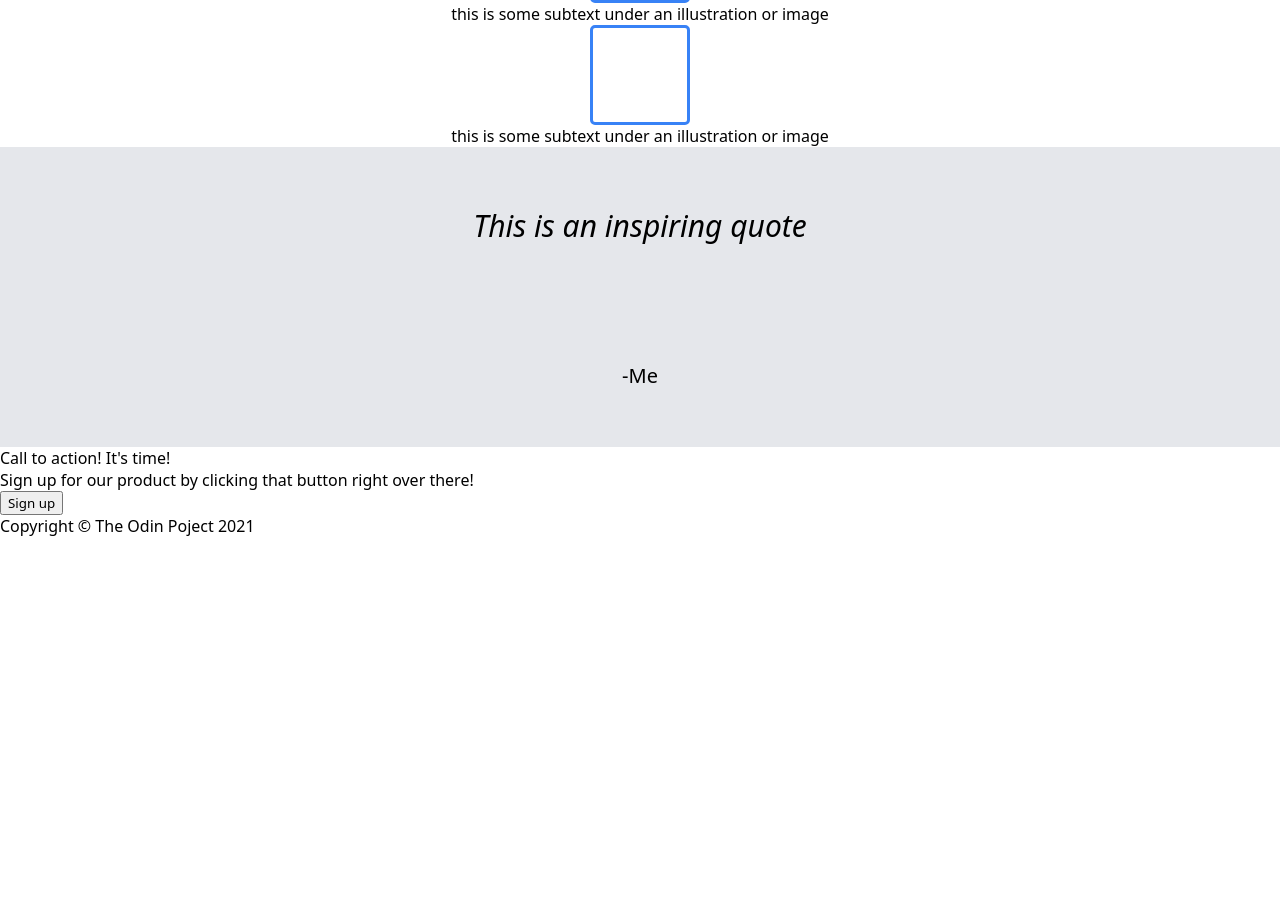
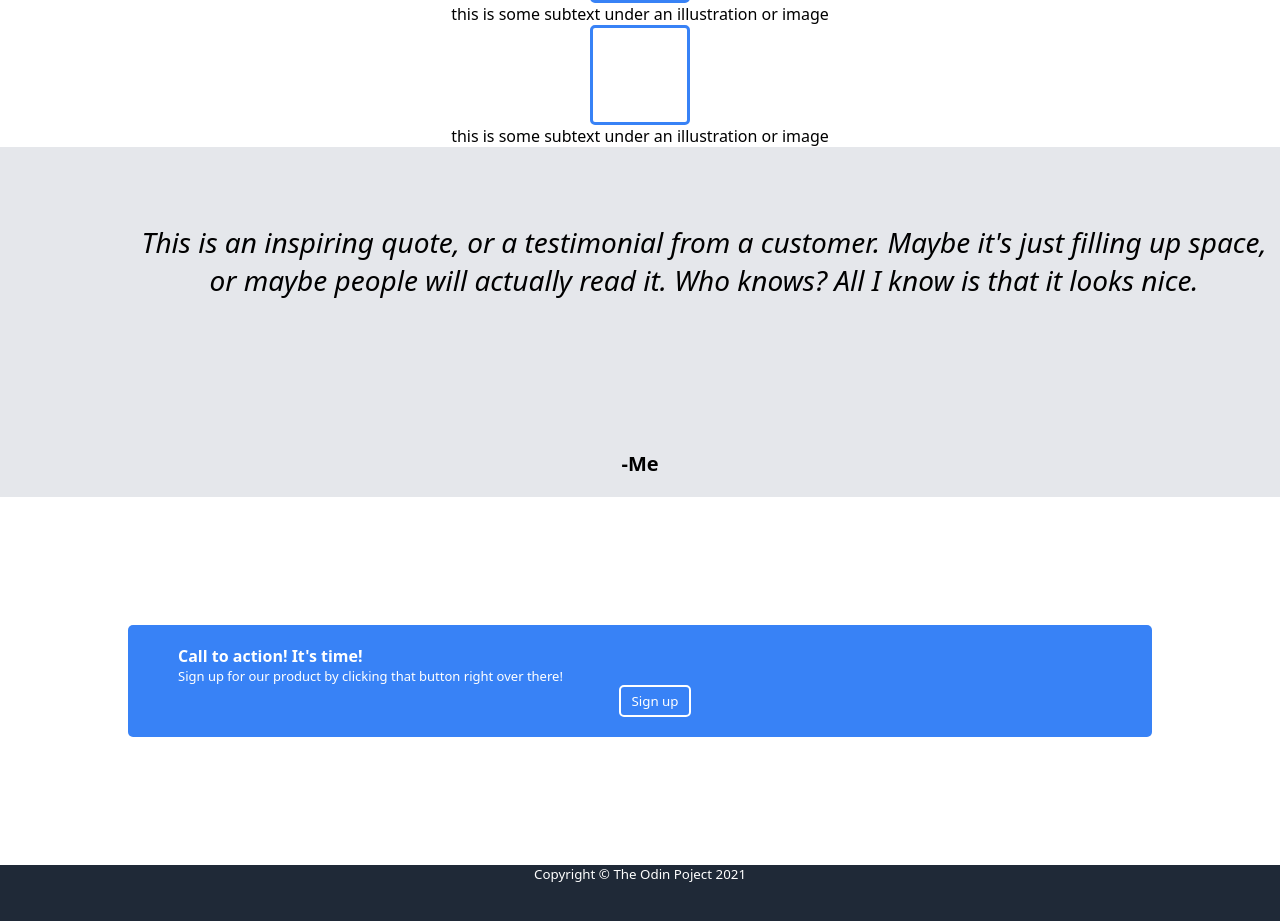
Before and after one commit to SimrahRuqiya/landing-page, a plain HTML site: page index.html in a window 1280 px wide. Shown: the part 753-1674 px from the top of the page. Before the commit the page ends 1290 px from the top, so only its background shows below. Drawn offline with Linux system fonts and the light colour scheme.

Commit message:
everything done but the item boxes need to be fixed

```diff
--- a/index.html
+++ b/index.html
@@ -44,7 +44,7 @@
         </div>
 
         <div class="quote">
-            <p>This is an inspiring quote</p>
+            <p class="text-quote">This is an inspiring quote, or a testimonial from a customer. Maybe it's just filling up space, or maybe people will actually read it. Who knows? All I know is that it looks nice.</p>
             <p class="author">-Me</p>
         </div>
 
@@ -55,7 +55,7 @@
         </div>
 
         <div class="footer">
-            <p>Copyright © The Odin Poject 2021</p>
+            <p class="copy">Copyright © The Odin Poject 2021</p>
         </div>
     </body>
 </html>
--- a/style.css
+++ b/style.css
@@ -79,8 +79,6 @@
 
 .container {
     display: flex;
-    justify-content: center;
-    align-items: center;
     flex-direction: column;
     flex: 1;
     padding-top: 15px;
@@ -92,19 +90,75 @@
     border-radius: 5px;
     padding: 2px;
     background: white;
+    display: flex;
 }
 
 .quote {
     display: flex;
     flex-direction: column;
-    font-size: 30px;
+    background: #e5e7eb;
+    height: 350px;
+    text-align:center;
+}
+
+.text-quote {
+    font-size: 28px;
     font-style:italic;
-    background: #e5e7eb;
-    height: 300px;
+    font-weight: lighter;
+    margin-left: 10%;
+    display: flex;
 }
 
 .author {
     font-size: 20px;
     font-style:normal;
+    font-weight: 600;
+    text-align: end;
+    margin-bottom: 20px;
+}
+
+.action {
+    margin:10%;
+    background: #3882f6;
+    padding: 20px;
+    padding-left: 50px;
+    padding-right: 20px;
+    border-radius: 5px;
+    justify-content: space-around;
+}
+
+.heading {
+    color: white;
+    font-weight: 600;
+}
+
+.subtext {
+    color: white;
+    font-size: small;
+}
+
+.sign {
+    display: flex;
+    background-color: #3882f6;
+    border-radius: 5px;
+    border: 2px solid white;
+    color:white;
+    padding: 5px;
+    padding-left: 10px;
+    padding-right: 10px;
+    flex: 1;
+}
+
+.footer {
+    background: #1f2937;
+    height: 100px;
 
 }
+
+.copy {
+    margin: 50px;
+    text-align: center;
+    color: white;
+    margin-top: 50px;
+    font-size: smaller;
+}
```
